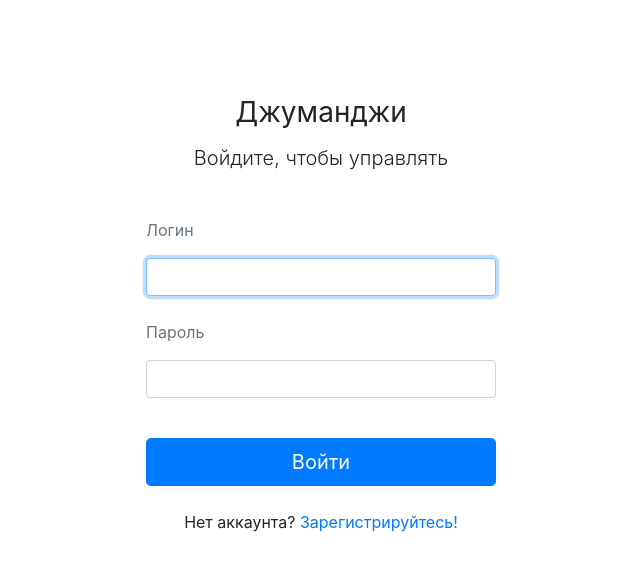
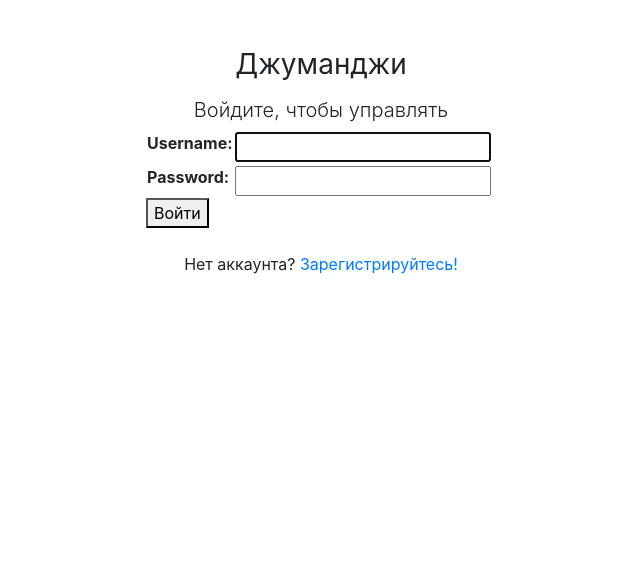
Before and after one commit to Julia-Kh/stepik_vacancies_django_course, a Django app: page /login/ in a window 1280 px wide. Shown: the top 571 px of the page, without its empty margins (319-959 px from the left). Run offline with Django 3.2, Linux system fonts and the light colour scheme; some libraries are stand-ins or nearby versions.

Commit message:
Вроде аутентификация зафурычила

```diff
--- a/stepik_vacancies_django_course/urls.py
+++ b/stepik_vacancies_django_course/urls.py
@@ -10,7 +10,7 @@
 
 
 urlpatterns = [
-    path('login/', LogInView.as_view()),
+    path('login/', LogInView.as_view(), name='login'),
     path('logout/', LogoutView.as_view()),
     path('signup/', SignupView.as_view(), name='sign_up'),
     path('admin/', admin.site.urls),
--- a/templates/login.html
+++ b/templates/login.html
@@ -4,33 +4,23 @@
 <head>
     <title>Джуманджи</title>
     <meta charset="utf-8">
-  <link rel="stylesheet" href="https://stackpath.bootstrapcdn.com/bootstrap/4.3.1/css/bootstrap.min.css" integrity="sha384-ggOyR0iXCbMQv3Xipma34MD+dH/1fQ784/j6cY/iJTQUOhcWr7x9JvoRxT2MZw1T" crossorigin="anonymous">
+    <link rel="stylesheet" href="https://stackpath.bootstrapcdn.com/bootstrap/4.3.1/css/bootstrap.min.css"
+          integrity="sha384-ggOyR0iXCbMQv3Xipma34MD+dH/1fQ784/j6cY/iJTQUOhcWr7x9JvoRxT2MZw1T" crossorigin="anonymous">
 </head>
 
 <body>
 <main class="container">
     <div class="row">
         <div class="col-8 col-lg-4 offset-2 offset-lg-4">
-        <form class="form-signin pt-5" enctype="multipart/form-data">
             <div class="text-center mt-5 b-1">
 
                 <h1 class="h3 mb-3 font-weight-normal">Джуманджи</h1>
                 <p class="h5 font-weight-light">Войдите, чтобы управлять</p>
             </div>
-          <div class="mt-5 form-label-group">
-            <p class="text-muted">Логин</p>
-            <input type="text" id="inputLogin" class="form-control" required autofocus>
-            <label for="inputLogin"></label>
-          </div>
-          <div class="form-label-group">
-            <p class="text-muted"> Пароль</p>
-            <input type="password" id="inputPassword" class="form-control" required>
-            <label for="inputPassword"></label>
-          </div>
-          <div class="checkbox mb-3"></div>
-          <button class="btn btn-primary btn-lg btn-block" type="submit">Войти</button>
+            <form method="post">{% csrf_token %}
+                <table>{{ form.as_table }}</table>
+                <button type="submit">Войти</button>
             </form>
-
             <div class="mt-4 text-center"><p>Нет аккаунта? <a href="/signup">Зарегистрируйтесь!</a></p></div>
 
         </div>
--- a/templates/vacancies/base.html
+++ b/templates/vacancies/base.html
@@ -25,7 +25,9 @@
             </ul>
             <ul class="navbar-nav col-2 justify-content-end">
                 <li class="nav-item active">
-                    <a href="#" class="nav-link font-weight-bold">Вход</a>
+                    {% if user.is_authenticated %}<a href="#" class="nav-link font-weight-bold">{{ user.username }}</a>
+                    {% else %}<a href="login/" class="nav-link font-weight-bold">Вход</a>
+                    {% endif %}
                 </li>
             </ul>
         </div>
```
Also changed, not shown: db.sqlite3. Lines whose indentation alone changed are shown as unchanged.
